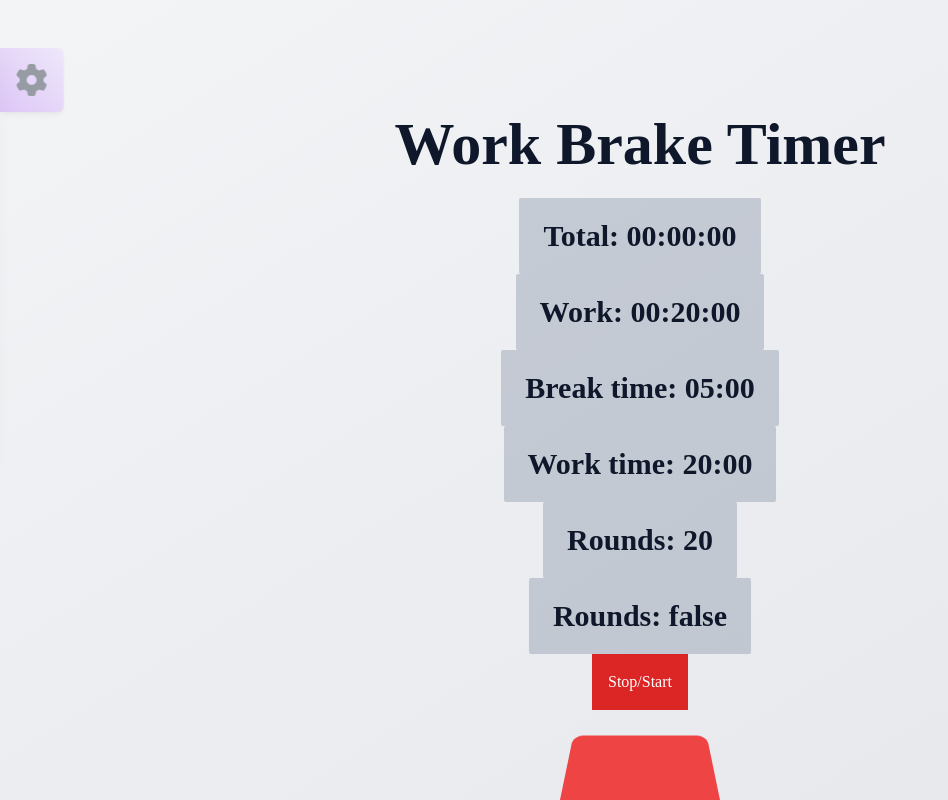
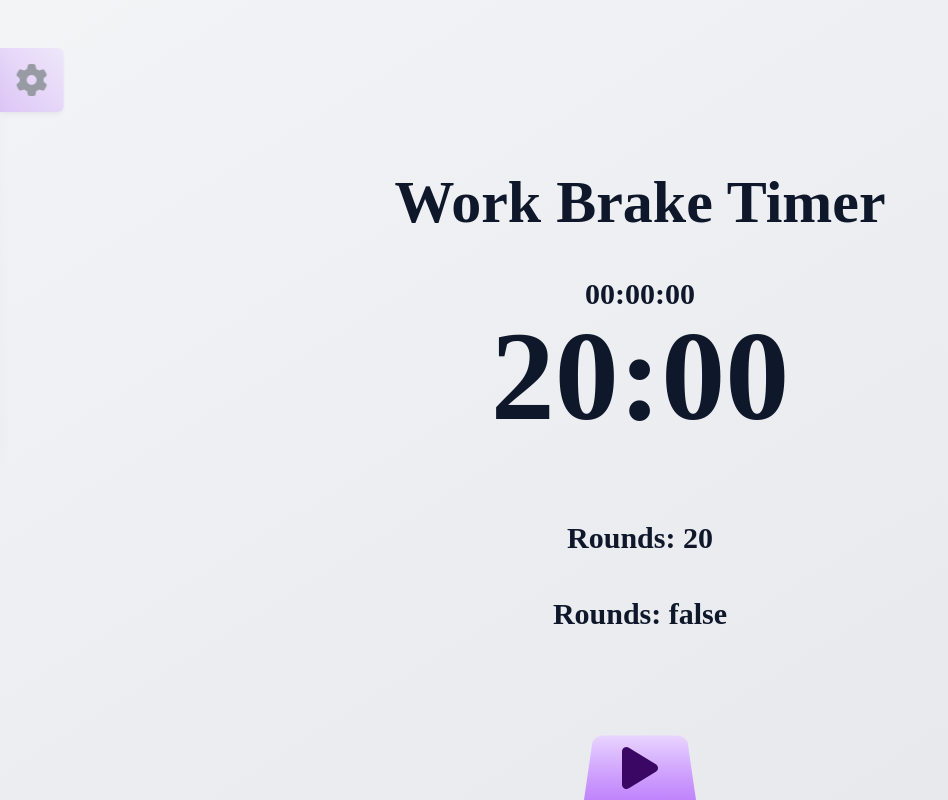
Before and after one commit to DawidFrankiewicz/pomodoro-work-break-timer, a Nuxt app: page / in a window 1280 px wide. Shown: the whole page, without its empty margins (0-948 px from the left). Built offline with nearby package versions, Linux system fonts and the light colour scheme.

Commit message:
Added timer controlls

```diff
--- a/components/Timer.vue
+++ b/components/Timer.vue
@@ -29,14 +29,14 @@ onUnmounted(() => {
 
 const displayTime = (timeInSeconds, displayHours = false) => {
     const hours = Math.floor(timeInSeconds / 3600);
-    const minutes = Math.floor(timeInSeconds / 60) % 60;
+    const minutes = Math.floor(timeInSeconds / 60);
     const seconds = timeInSeconds % 60;
 
     if (displayHours) {
         return (
             String(hours).padStart(2, '0') +
             ':' +
-            String(minutes).padStart(2, '0') +
+            String(minutes % 60).padStart(2, '0') +
             ':' +
             String(seconds).padStart(2, '0')
         );
@@ -93,55 +93,33 @@ const startWork = () => {
         class="mx-auto flex min-h-screen max-w-[1920px] flex-col items-center justify-center"
     >
         <h1 class="py-6 text-6xl font-bold">Work Brake Timer</h1>
-        <div
-            class="rounded-sm bg-slate-500 bg-opacity-30 px-6 py-5 text-3xl font-bold"
-        >
-            Total: {{ displayTime(totalTimer, true) }}
+        <div class="flex flex-col items-center rounded-sm px-6 py-5">
+            <span class="text-3xl font-bold">
+                {{ displayTime(totalTimer, true) }}
+            </span>
+            <span class="text-9xl font-bold">
+                {{ displayTime(timer) }}
+            </span>
         </div>
-        <div
-            class="rounded-sm bg-slate-500 bg-opacity-30 px-6 py-5 text-3xl font-bold"
-        >
-            {{ (isWorkTime ? 'Work: ' : 'Brake: ') + displayTime(timer, true) }}
-        </div>
-        <div
-            v-if="props.config.breakTime"
-            class="rounded-sm bg-slate-500 bg-opacity-30 px-6 py-5 text-3xl font-bold"
-        >
-            Break time: {{ displayTime(props.config.breakTime) }}
-        </div>
-        <div
-            v-if="props.config.workTime"
-            class="rounded-sm bg-slate-500 bg-opacity-30 px-6 py-5 text-3xl font-bold"
-        >
-            Work time: {{ displayTime(props.config.workTime) }}
-        </div>
+        <div class="rounded-sm px-6 py-5 text-3xl font-bold"></div>
         <div
             v-if="props.config.totalRounds"
-            class="rounded-sm bg-slate-500 bg-opacity-30 px-6 py-5 text-3xl font-bold"
+            class="rounded-sm px-6 py-5 text-3xl font-bold"
         >
             Rounds: {{ props.config.totalRounds }}
         </div>
         <div
             v-if="props.config.isInfinite !== undefined"
-            class="rounded-sm bg-slate-500 bg-opacity-30 px-6 py-5 text-3xl font-bold"
+            class="rounded-sm px-6 py-5 text-3xl font-bold"
         >
             Rounds: {{ props.config.isInfinite }}
         </div>
-        <button
-            @click="isTimerRunning ? stopTimer() : startTimer()"
-            class="bg-red-600 p-4 text-white"
-        >
-            Stop/Start
-        </button>
 
-        <!-- Controls -->
-        <div
-            class="absolute bottom-0 left-1/2 h-20 w-40 -translate-x-1/2 [perspective:200px]"
-        >
-            <div
-                class="absolute h-full w-full origin-bottom rounded-t-xl bg-red-500 [transform:rotateX(30deg)]"
-            ></div>
-        </div>
-        <!-- End Controls -->
+        <TimerControls
+            :isTimerRunning="isTimerRunning"
+            @startTimer="startTimer()"
+            @stopTimer="stopTimer()"
+        />
     </div>
 </template>
+6
--- /dev/null
+++ b/components/TimerControls.vue
@@ -0,0 +1,30 @@
+<script setup>
+const props = defineProps({
+    isTimerRunning: {
+        type: Boolean,
+        required: true,
+    },
+});
+
+const emit = defineEmits(['start-timer', 'stop-timer']);
+</script>
+
+<template>
+    <div
+        class="absolute bottom-0 left-1/2 flex h-20 -translate-x-1/2 items-end justify-center px-4 pb-2 pt-4 [perspective:200px]"
+    >
+        <button
+            @click="isTimerRunning ? $emit('stop-timer') : $emit('start-timer')"
+            class="group relative z-20 flex origin-bottom items-center px-4 text-purple-950"
+        >
+            <font-awesome-icon
+                ref="applyButtonIcon"
+                :icon="isTimerRunning ? ['fas', 'pause'] : ['fas', 'play']"
+                class="pointer-events-none h-12 w-12 origin-bottom transition-transform group-hover:scale-110"
+            />
+        </button>
+        <div
+            class="absolute left-0 top-0 h-full w-full origin-bottom rounded-t-xl bg-purple-200 bg-gradient-to-b from-purple-200 to-purple-400 [transform:rotateX(30deg)]"
+        ></div>
+    </div>
+</template>
```
